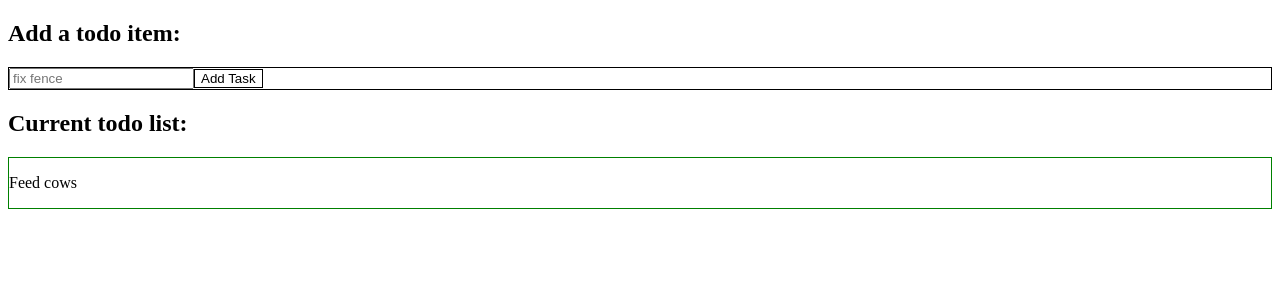
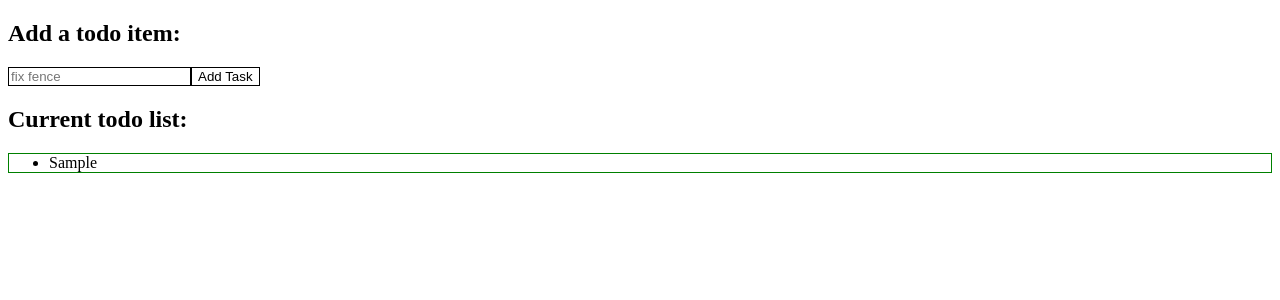
Before and after one commit to oldermcdonald/farmapp-frontend, a React (Create React App) app: page / in a window 1280 px wide. Both pictures are taken after typing "Sample" into the empty fields and a click on the button "Add Task". Shown: the top 300 px of the page. Built offline with nearby package versions, Linux system fonts and the light colour scheme; no server answers.

Commit message:
database todo element now generated with listItem.js

```diff
--- a/src/App.js
+++ b/src/App.js
@@ -33,11 +33,23 @@ class App extends React.Component {
     this.setState({currentItem}) // store
   }
 
+
   // adds the current item to the item array
   addItem = event => {
     event.preventDefault()
-    const newItem = this.state.currentItem
+
+    const newItem = {
+      id: 0,
+      title: this.state.currentItem.text,
+      category: 'placeholder',
+      lat: '00.000000',
+      long: '00.000000',
+      location: 'placeholder',
+      details: 'placeholder'
+    }
+
     console.log(`adding new item to state: ${newItem.text}`)
+
     // add newItem to items with spread
     const items = [ ...this.state.items, newItem ]
     this.setState({
@@ -46,6 +58,7 @@ class App extends React.Component {
       currentItem: { text: '', key: ''}
     })
   }
+
 
   render() {
     return (
@@ -58,7 +71,7 @@ class App extends React.Component {
         />
         <h2>Current todo list:</h2>
 
-        <ListItem />
+        <ListItem itemsArray={this.state.items}/>
 
       </div>
     );
--- a/src/ListItem.js
+++ b/src/ListItem.js
@@ -2,11 +2,24 @@ import React from 'react'
 import './ListItem.css'
 
 export default class ListItem extends React.Component {
+  generateTasks(item) {
+    return (
+      <li key={item.key}>
+        {item.title}
+      </li>
+    )
+  }
+
   render() {
+    const itemsArray = this.props.itemsArray
+    const listItems = itemsArray.map(item => {
+      return this.generateTasks(item)
+    })
+
     return (
-      <div className="list-item">
-        <p>Feed cows</p>
-      </div>
+      <ul className="list-item">
+        {listItems}
+      </ul>
     )
   }
 }
--- a/src/ToDoList.css
+++ b/src/ToDoList.css
@@ -1,4 +1,4 @@
-.toDoList form {
+.toDoList input {
   border: 1px solid black;
 }
 
```
